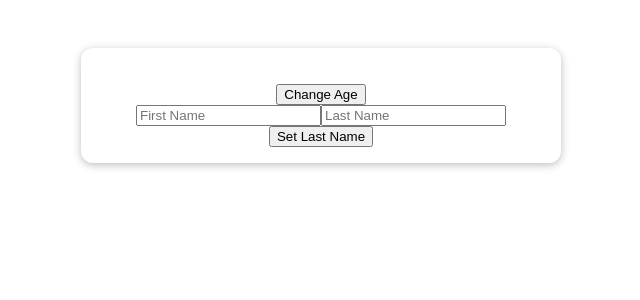
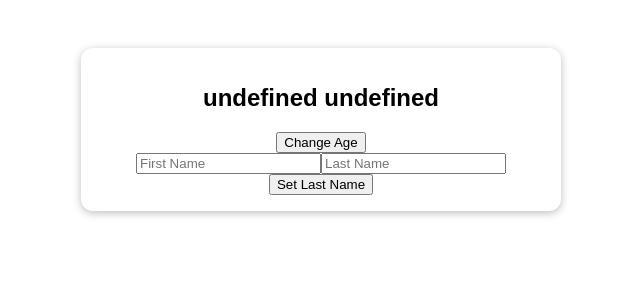
Before and after one commit to chaehyun-oh/vue_tcg, a Vue app in the folder composition-01-starting-setup/: page / in a window 1280 px wide. Shown: the top 300 px of the page, without its empty margins (319-959 px from the left). Built offline with nearby package versions, Linux system fonts and the light colour scheme; the HTML template or start-up script is replaced by a standard one.

Commit message:
230811 update

```diff
--- a/composition-01-starting-setup/src/components/UserData.vue
+++ b/composition-01-starting-setup/src/components/UserData.vue
@@ -7,11 +7,16 @@
 import { computed } from 'vue';
 
 export default {
-  props: ['userName', 'age'],
-  setup() {
+  props: ['firstName', 'lastName', 'age'],
+  setup(props, context) {
     const uName = computed(function () {
-      return;
+      return props.firstName + ' ' + props.lastName;
     });
+
+    console.log(context);
+
+    // context.commit('save-data', 1)
+
     return {
       userName: uName,
     };
```
Also changed, not shown: 1 other file (tests, documents, lock files or other folders).
